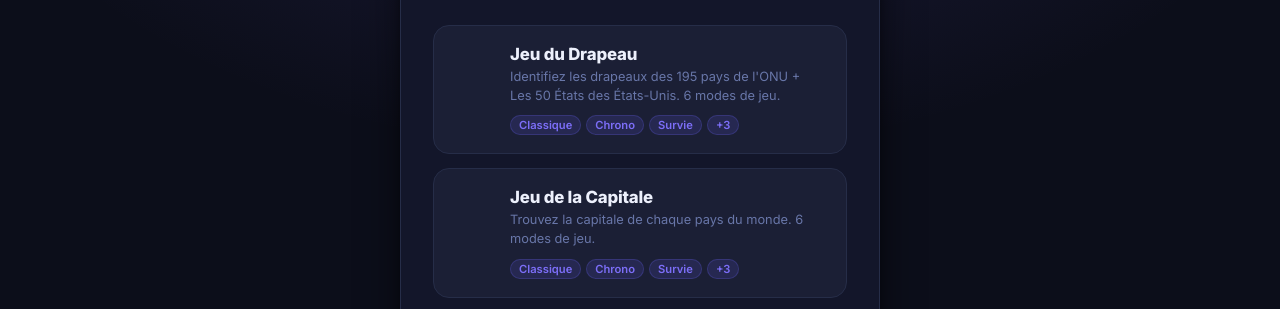
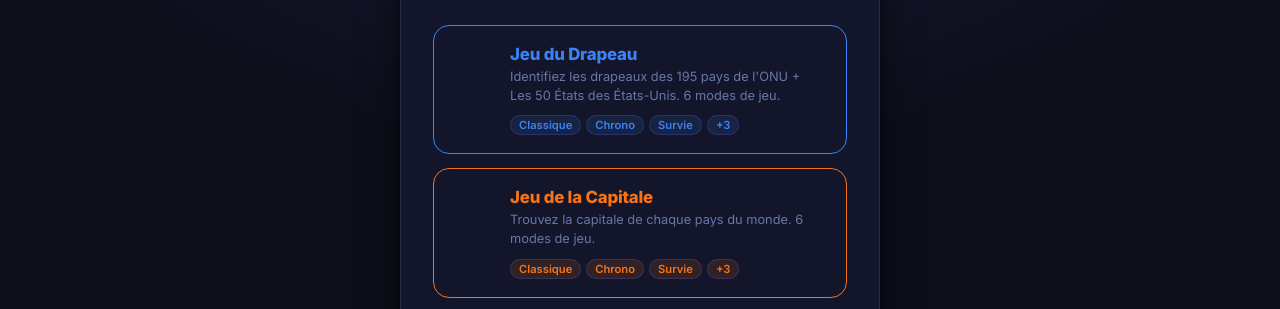
Before and after one commit to geographybuff/devine-le-drapeau, a plain HTML site: page index.html in a window 1280 px wide. Shown: the part 179-488 px from the top of the page. Drawn offline with Linux system fonts and the light colour scheme.

Commit message:
feat: couleurs tuiles Drapeau (bleu) et Capitale (orange) sur index

```diff
--- a/index.html
+++ b/index.html
@@ -20,30 +20,30 @@
       <p class="subtitle">Choisissez un jeu pour tester vos connaissances.</p>
     </div>
     <div class="game-picker">
-      <a href="flags.html" class="game-tile">
+      <a href="flags.html" class="game-tile" style="border-color: #3b82f6; background: linear-gradient(135deg, var(--card-bg) 80%, #3b82f618);">
         <span class="game-tile-icon"></span>
         <div class="game-tile-body">
-          <span class="game-tile-name">Jeu du Drapeau</span>
+          <span class="game-tile-name" style="color:#3b82f6;">Jeu du Drapeau</span>
           <span class="game-tile-desc">Identifiez les drapeaux des 195 pays de l'ONU + Les 50 États des États-Unis. 6 modes de jeu. </span>
           <div class="game-tile-tags">
-            <span class="gtag"> Classique</span>
-            <span class="gtag"> Chrono</span>
-            <span class="gtag"> Survie</span>
-            <span class="gtag">+3</span>
+            <span class="gtag" style="background:#3b82f620;color:#3b82f6;"> Classique</span>
+            <span class="gtag" style="background:#3b82f620;color:#3b82f6;"> Chrono</span>
+            <span class="gtag" style="background:#3b82f620;color:#3b82f6;"> Survie</span>
+            <span class="gtag" style="background:#3b82f620;color:#3b82f6;">+3</span>
           </div>
         </div>
         <span class="game-tile-arrow"></span>
       </a>
-      <a href="capitals.html" class="game-tile">
+      <a href="capitals.html" class="game-tile" style="border-color: #f97316; background: linear-gradient(135deg, var(--card-bg) 80%, #f9731618);">
         <span class="game-tile-icon"></span>
         <div class="game-tile-body">
-          <span class="game-tile-name">Jeu de la Capitale</span>
+          <span class="game-tile-name" style="color:#f97316;">Jeu de la Capitale</span>
           <span class="game-tile-desc">Trouvez la capitale de chaque pays du monde. 6 modes de jeu.</span>
           <div class="game-tile-tags">
-            <span class="gtag"> Classique</span>
-            <span class="gtag"> Chrono</span>
-            <span class="gtag"> Survie</span>
-            <span class="gtag">+3</span>
+            <span class="gtag" style="background:#f9731620;color:#f97316;"> Classique</span>
+            <span class="gtag" style="background:#f9731620;color:#f97316;"> Chrono</span>
+            <span class="gtag" style="background:#f9731620;color:#f97316;"> Survie</span>
+            <span class="gtag" style="background:#f9731620;color:#f97316;">+3</span>
           </div>
         </div>
         <span class="game-tile-arrow"></span>
```
